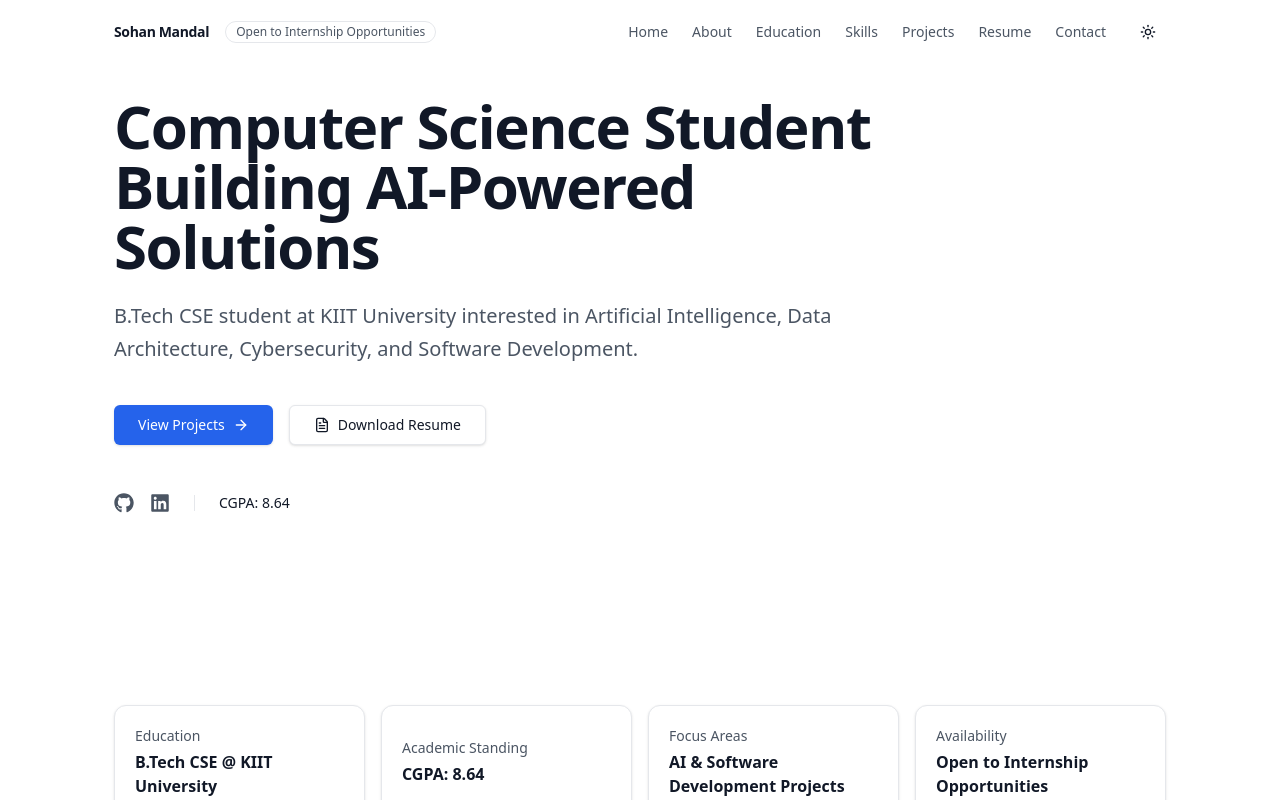
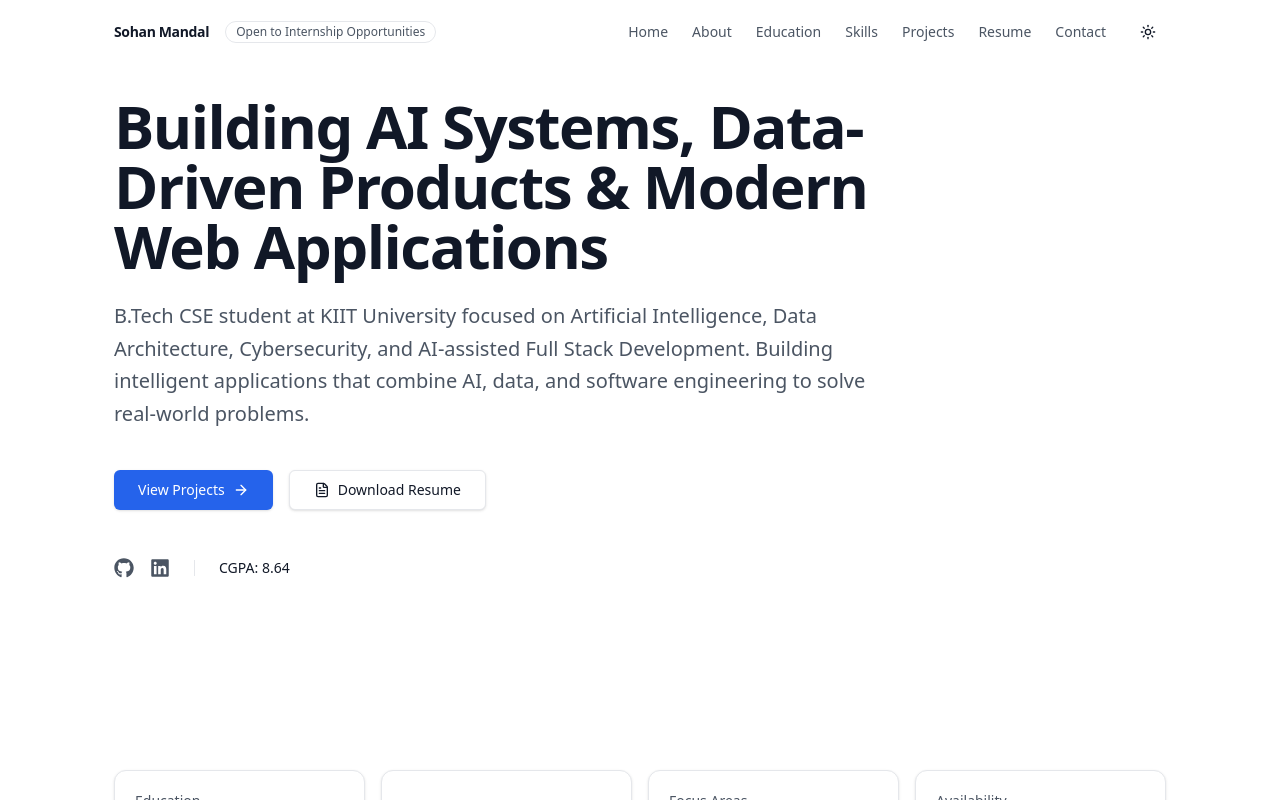
Before and after one commit to sohan1611/Portfolio, a Next.js app: page / in a window 1280 px wide. Shown: the top 800 px of the page. Built offline with nearby package versions, Linux system fonts and the light colour scheme; no server answers.

Commit message:
Refine hero section and highlight cards

```diff
--- a/src/data/portfolio.ts
+++ b/src/data/portfolio.ts
@@ -1,8 +1,8 @@
 export const portfolioData = {
   personal: {
     name: "Sohan Mandal",
-    headline: "Computer Science Student Building AI-Powered Solutions",
-    subheadline: "B.Tech CSE student at KIIT University interested in Artificial Intelligence, Data Architecture, Cybersecurity, and Software Development.",
+    headline: "Building AI Systems, Data-Driven Products & Modern Web Applications",
+    subheadline: "B.Tech CSE student at KIIT University focused on Artificial Intelligence, Data Architecture, Cybersecurity, and AI-assisted Full Stack Development. Building intelligent applications that combine AI, data, and software engineering to solve real-world problems.",
     email: "sohanmandal1611@gmail.com",
     phone: "+91 9830322351",
     github: "https://github.com/sohan1611",
@@ -14,7 +14,7 @@ export const portfolioData = {
   highlights: [
     { title: "Education", value: "B.Tech CSE @ KIIT University" },
     { title: "Academic Standing", value: "CGPA: 8.64" },
-    { title: "Focus Areas", value: "AI & Software Development Projects" },
+    { title: "Focus Areas", value: "AI Systems & Data-Driven Applications" },
     { title: "Availability", value: "Open to Internship Opportunities" }
   ],
   about: {
```
